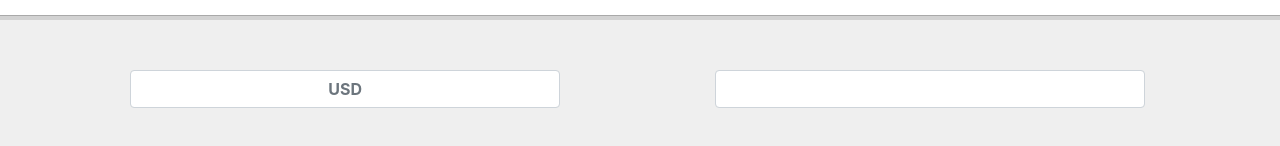
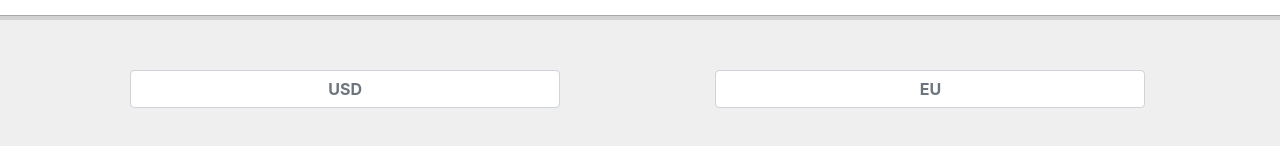
Before and after one commit to Jefffer/MoneyXChange, an Angular app: page / in a window 1280 px wide. Shown: the part 220-366 px from the top of the page. Built offline with nearby package versions, Linux system fonts and the light colour scheme.

Commit message:
resetForm in conversion.component.ts

```diff
--- a/src/app/conversions/conversion/conversion.component.html
+++ b/src/app/conversions/conversion/conversion.component.html
@@ -8,7 +8,7 @@
     <div class="form-group col-md-4 label_currency">
       <!-- <label>EU</label> -->
       <input name="toValue" #toValue="ngModel" [(ngModel)]="service.formData.toValue" type="text"
-        class="form-control text-center" placeholder="" readonly>
+        class="form-control text-center" placeholder="EU" readonly>
     </div>
   </div>
   <br>
```
